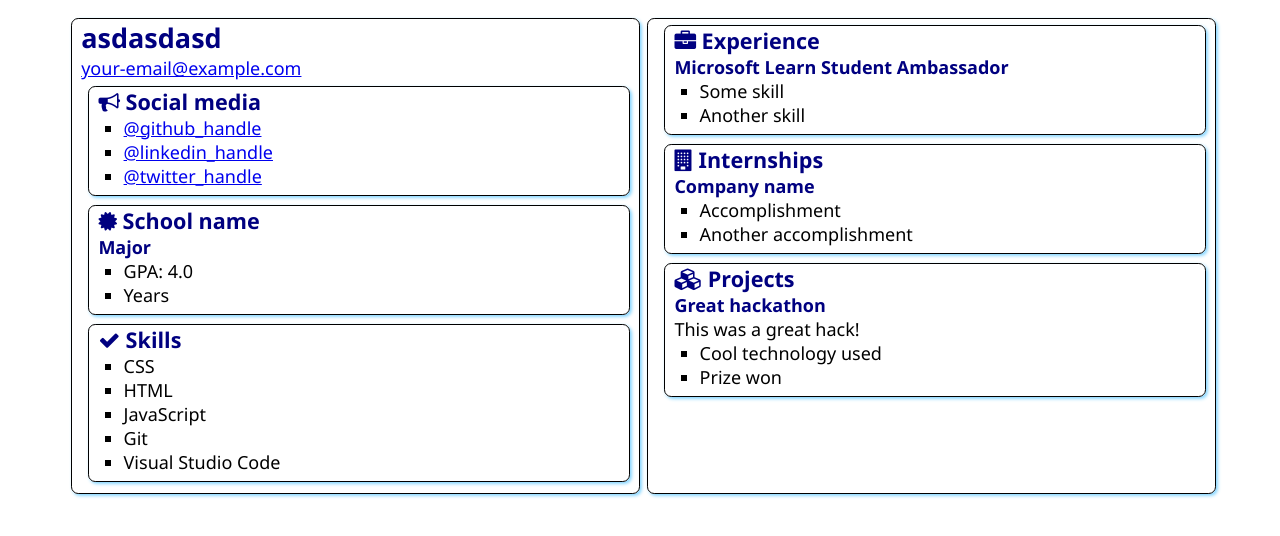
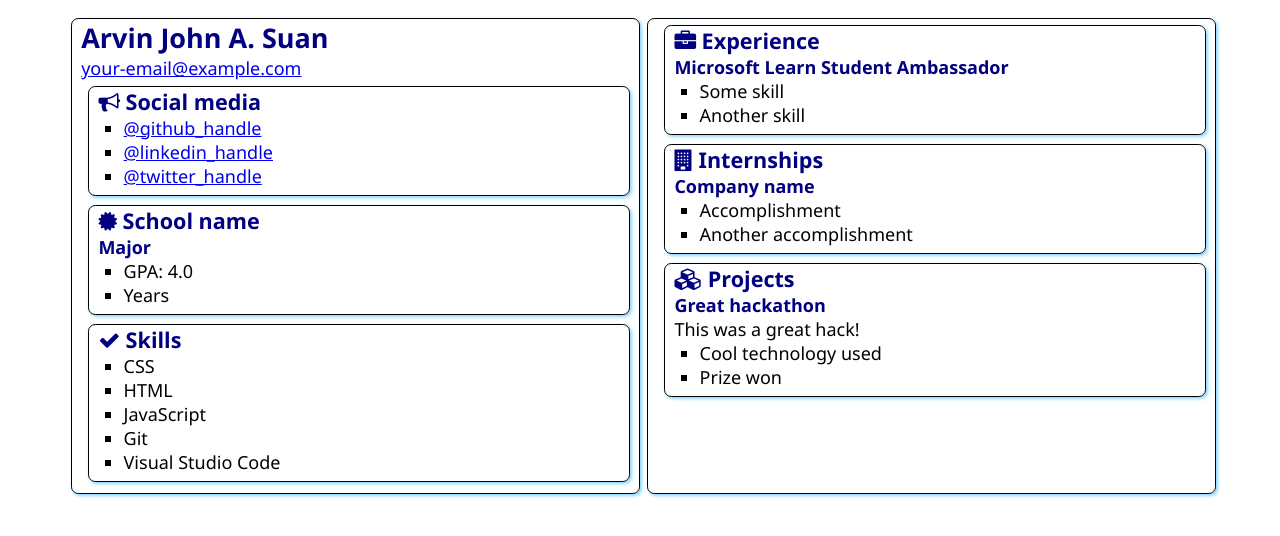
Before and after one commit to ajasuan/SATechnicalOnboarding, a plain HTML site: page src/index.html in a window 1280 px wide. Drawn offline with Linux system fonts and the light colour scheme.

Commit message:
Update index.html

```diff
--- a/src/index.html
+++ b/src/index.html
@@ -12,7 +12,7 @@
 <body>
     <main>
         <article class="box">
-            <h1>asdasdasd</h1>
+            <h1>Arvin John A. Suan </h1>
             <div><a href="mailto:your.email@example.com">your-email@example.com</a></div>
 
             <section class="box">
```
